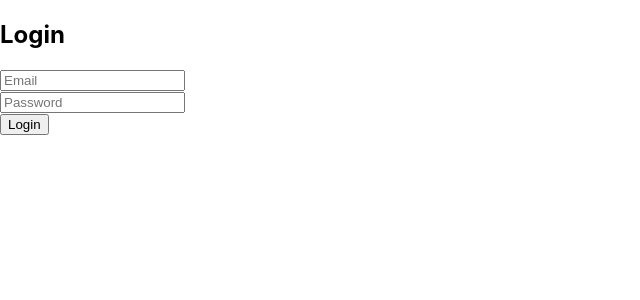
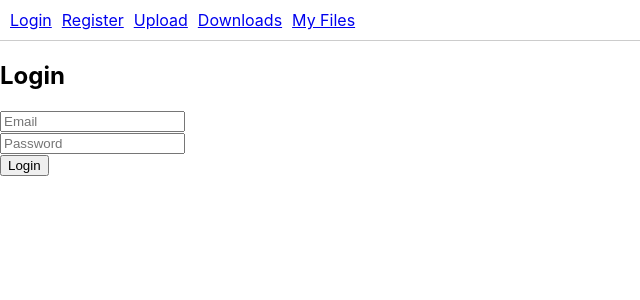
Before and after one commit to sawerrai-AU/Secure-File-Hosting-Project, a React (Create React App) app in the folder frontend/: page / in a window 1280 px wide. Shown: the top 300 px of the page, without its empty margins (0-640 px from the left). Built offline with nearby package versions, Linux system fonts and the light colour scheme.

Commit message:
Add navigation bar and connect routes

```diff
--- a/frontend/src/App.js
+++ b/frontend/src/App.js
@@ -1,7 +1,8 @@
-import logo from './logo.svg';
-import './App.css';
+
 import React from "react";
 import{BrowserRouter, Routes, Route} from "react-router-dom";
+
+import Navbar from "./components/Navbar";
 
 import Login from "./pages/Login";
 import Register from "./pages/Rrgister";
@@ -12,6 +13,7 @@ import MyFiles from "./pages/MyFiles";
 function App() {
   return (
     <BrowserRouter>
+    <Navbar/>
     <Routes>
       <Route path="/" element={<Login/>}/>
       <Route path ="/login" element = {<Login/>}/>
--- /dev/null
+++ b/frontend/src/components/Navbar.js
@@ -0,0 +1,16 @@
+import React from "react";
+import { Link } from "react-router-dom";
+
+function Navbar() {
+  return (
+    <nav style={{ padding: "10px", borderBottom: "1px solid #ccc" }}>
+      <Link to="/login" style={{ marginRight: "10px" }}>Login</Link>
+      <Link to="/register" style={{ marginRight: "10px" }}>Register</Link>
+      <Link to="/upload" style={{ marginRight: "10px" }}>Upload</Link>
+      <Link to="/downloads" style={{ marginRight: "10px" }}>Downloads</Link>
+      <Link to="/myfiles">My Files</Link>
+    </nav>
+  );
+}
+
+export default Navbar;
```
